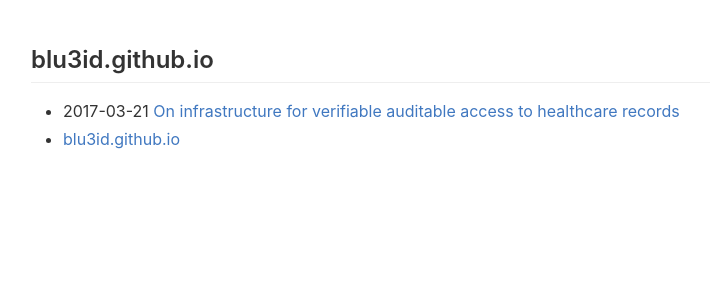
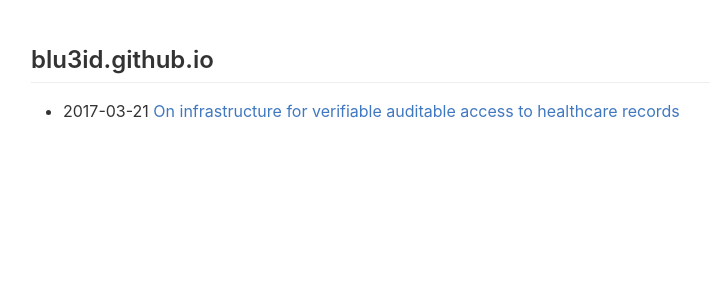
Before and after one commit to blu3id/blu3id.github.io, a Jekyll site: the page built from index.md, in a window 1280 px wide. Shown: the top 300 px of the page, without its empty margins (164-874 px from the left). Built offline with Jekyll 4.4.1, drawn with Linux system fonts in a browser that asks for light colours.

Commit message:
template update

```diff
--- a/_layouts/default-index.html
+++ b/_layouts/default-index.html
@@ -20,7 +20,7 @@
 <h2>{{ page.title }}</h2>
 <ul>
   {% for post in site.pages do %}
-    {% if post.date != "" %}
+    {% if post.date %}
     <li>{{ post.date }} <a href="{{ post.url }}">{{ post.title }}</a></li>
     {% endif %}
   {% endfor %}
```
